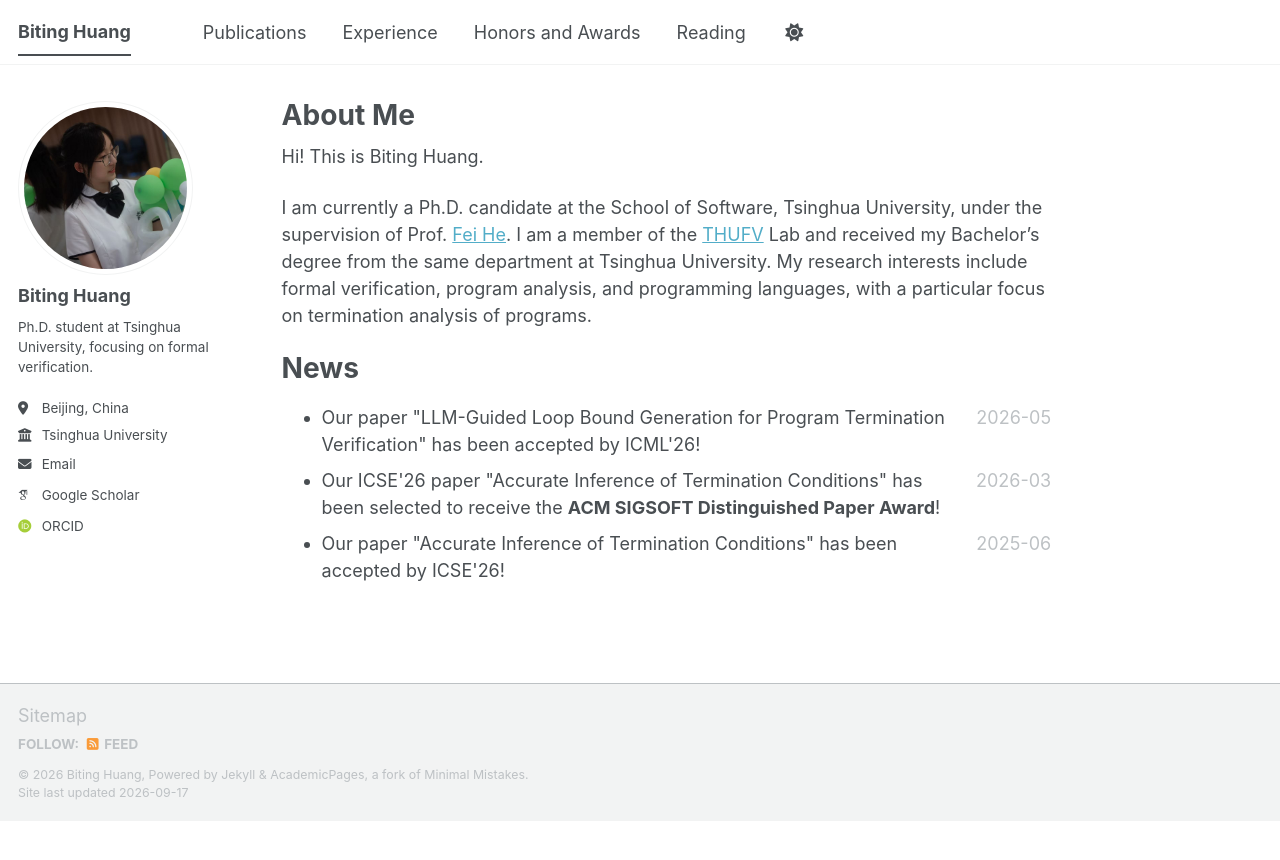
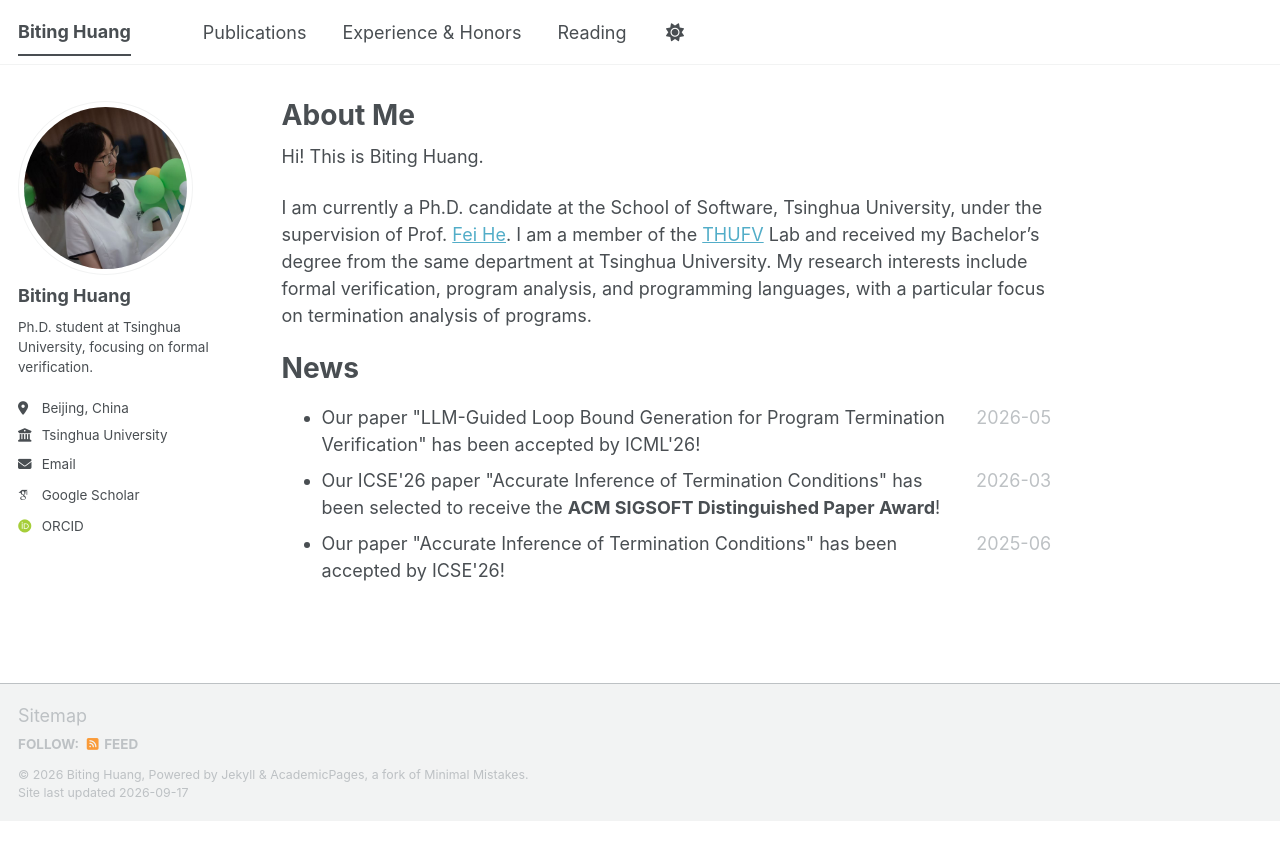
Before and after one commit to WHITE000CHOCOLATE/WHITE000CHOCOLATE.github.io, a Jekyll site: the page built from _pages/about.md, in a window 1280 px wide. Shown: the top 860 px of the page. Built offline with Jekyll 4.4.1, drawn with Linux system fonts in a browser that asks for light colours; some web fonts are replaced; a script bundle is joined from its source files by our own code; library files that are not in the unit come from our copies.

Commit message:
Merge nav entries into a single Experience & Honors link

```diff
--- a/_data/navigation.yml
+++ b/_data/navigation.yml
@@ -10,10 +10,8 @@
 main:
   - title: "Publications"
     url: /publications/
-  - title: "Experience"
-    url: /experience/#experience
-  - title: "Honors and Awards"
-    url: /experience/#honors-and-awards
+  - title: "Experience & Honors"
+    url: /experience/
   - title: "Reading"
     url: /reading/
 
--- a/_includes/masthead.html
+++ b/_includes/masthead.html
@@ -14,8 +14,7 @@
             {% else %}
               {% assign domain = base_path %}
             {% endif %}
-            {% assign link_path = link.url | split: '#' | first %}
-            <li class="masthead__menu-item {% if page.url contains link_path and link_path != '/' %}selected{% endif %}">
+            <li class="masthead__menu-item {% if page.url contains link.url and link.url != '/' %}selected{% endif %}">
               <a href="{{ domain }}{{ link.url }}">{{ link.title }}</a>
             </li>
           {% endfor %}
```
